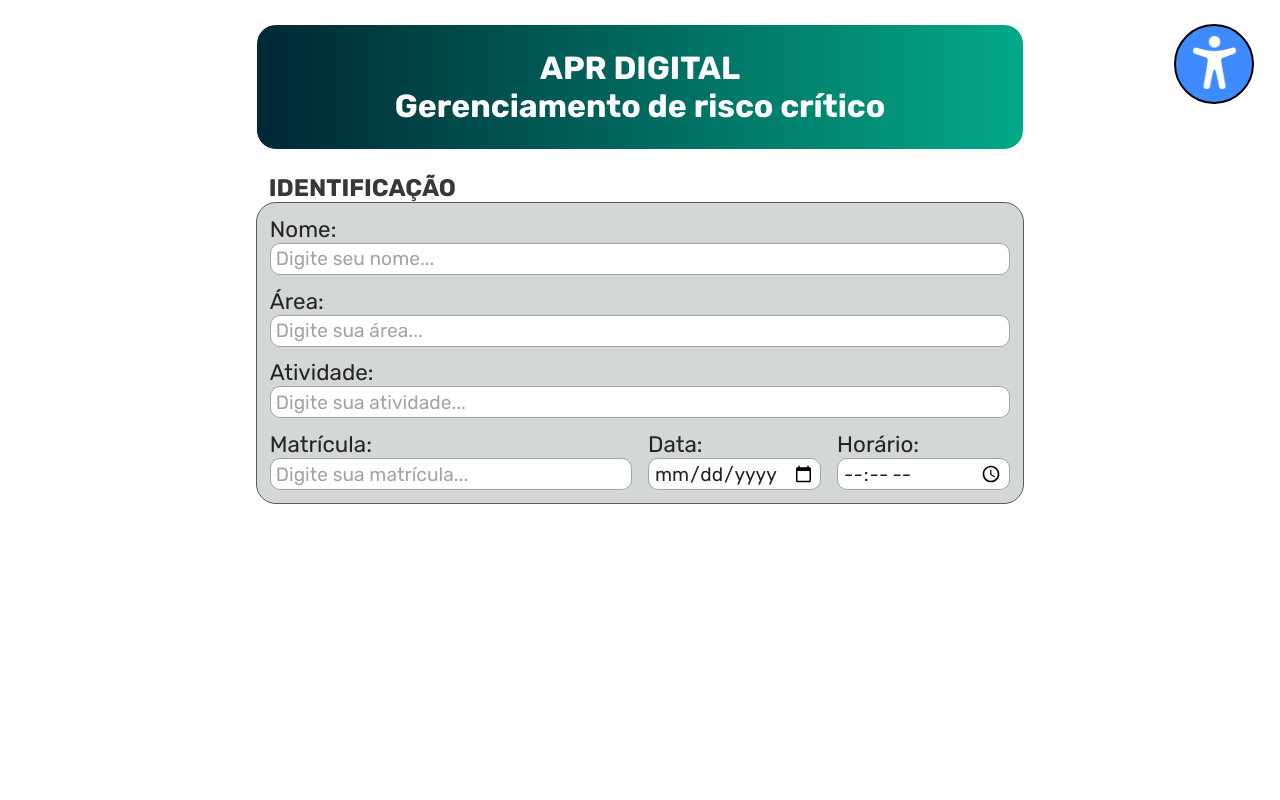
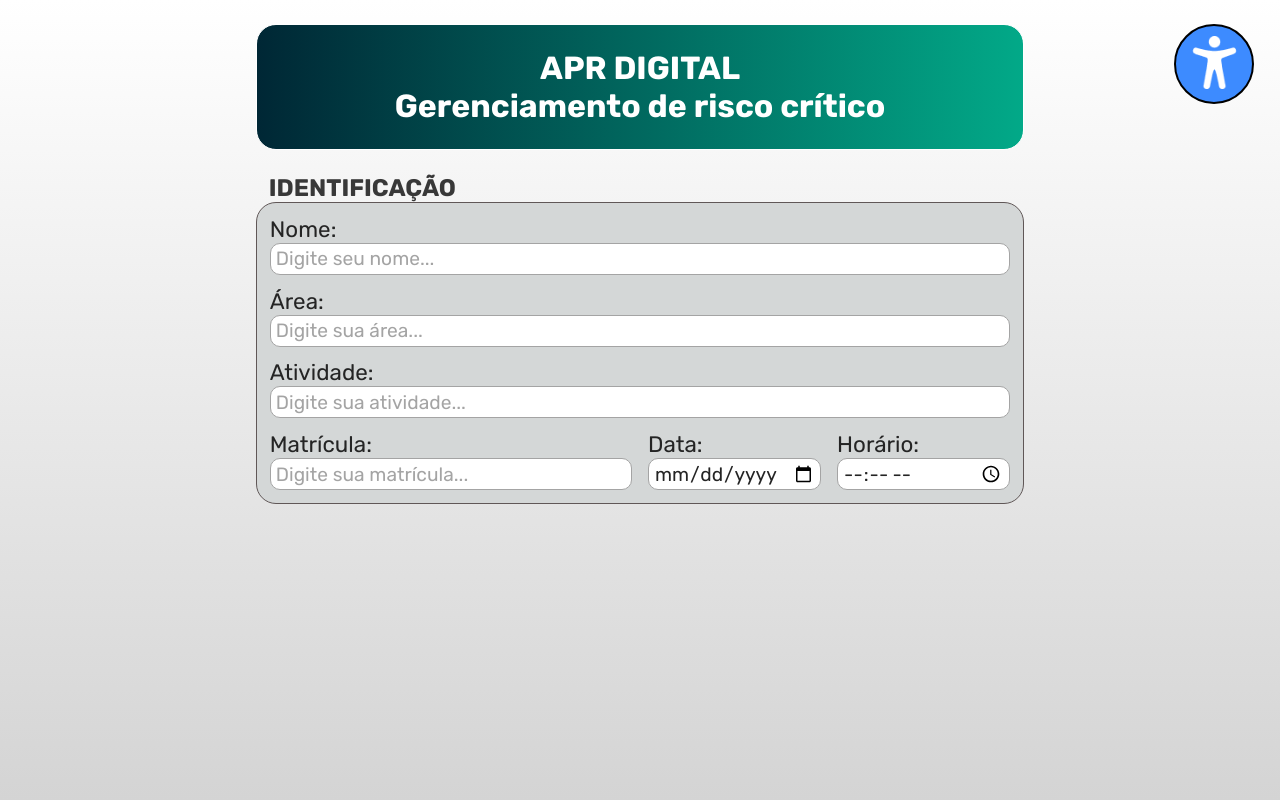
Before and after one commit to Tgo-Tiago/apr, a PHP site: page / in a window 1280 px wide. Run offline with PHP 8.4, Linux system fonts and the light colour scheme.

Commit message:
feat: gradiente de fundo

```diff
--- a/src/css/style.css
+++ b/src/css/style.css
@@ -1,5 +1,5 @@
 :root {
-  --background-color: #ffffff;
+  --background-color: linear-gradient(0deg,rgba(212, 212, 212, 1) 0%, rgba(255, 255, 255, 1) 100%);
 
   --header-title-color: #ffffff;
   --header-background-color: linear-gradient(90deg, rgba(0, 39, 53, 1) 0%, rgba(2, 169, 136, 1) 100%);
@@ -20,10 +20,15 @@
   font-family: "Rubik", Arial, Helvetica, sans-serif !important;
 }
 
+html {
+  min-height: 100vh;
+}
+
 body {
-  background-color: var(--background-color);
+  background: var(--background-color);
   margin-left: 20vw;
   margin-right: 20vw;
+  min-height: 100%;
 }
 
 .apr-header {
```
